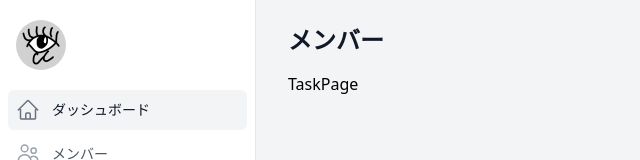
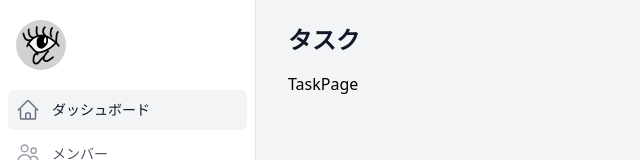
Before and after one commit to sa-morishita/TCC-APP, a Next.js app: page /task in a window 1280 px wide. Shown: the top 160 px of the page, without its empty margins (0-640 px from the left). Built offline with nearby package versions, Linux system fonts and the light colour scheme.

Commit message:
型定義など微調整

```diff
--- a/components/layout/Layout.tsx
+++ b/components/layout/Layout.tsx
@@ -8,7 +8,7 @@ interface Props {
 }
 
 const Layout: FC<Props> = ({ children }) => {
-  const [sidebarOpen, setSidebarOpen] = useState(false);
+  const [sidebarOpen, setSidebarOpen] = useState<boolean>(false);
 
   return (
     <div className="min-h-screen">
--- a/components/layout/Sidebar.tsx
+++ b/components/layout/Sidebar.tsx
@@ -10,7 +10,7 @@ import Image from "next/image";
 import Link from "next/link";
 import { FC, useMemo, useState } from "react";
 
-const classNamesFilter = (...classes: string[]) => {
+const classNamesFilter = (...classes: string[]): string => {
   return classes.filter(Boolean).join(" ");
 };
 
--- a/pages/task.tsx
+++ b/pages/task.tsx
@@ -10,7 +10,7 @@ const Task: NextPageWithLayout = () => {
       <Head title="TCC APP" description="TCC勉強会で作成中のWebアプリ" />
       <div className="min-h-screen bg-gray-100 py-6">
         <div className="mx-auto max-w-7xl px-4 sm:px-6 md:px-8">
-          <h1 className="text-2xl font-semibold text-gray-900">メンバー</h1>
+          <h1 className="text-2xl font-semibold text-gray-900">タスク</h1>
         </div>
         <div className="mx-auto max-w-7xl px-4 sm:px-6 md:px-8">
           <div className="py-4">
```
